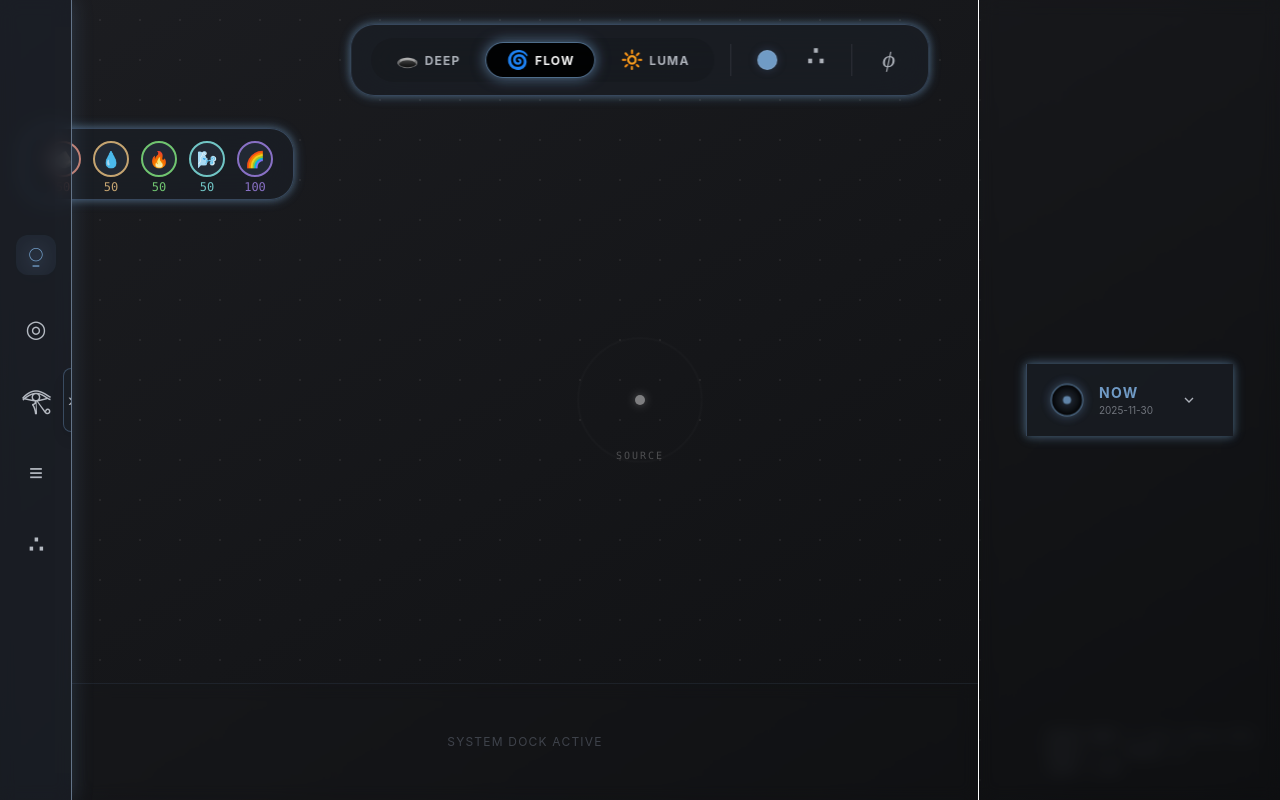
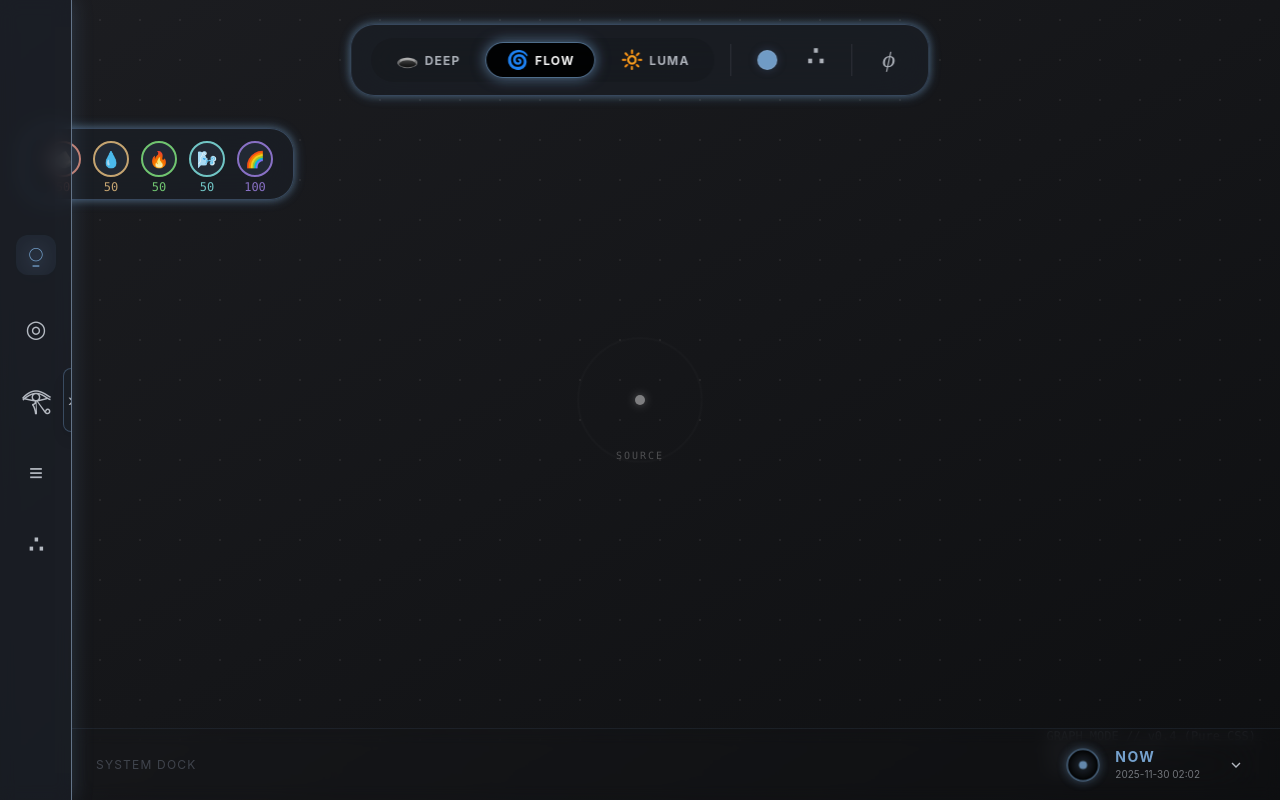
Before and after one commit to po-dzin/symbol-field-hud, a React (Vite) app: page / in a window 1280 px wide. Built offline with nearby package versions, Linux system fonts and the light colour scheme.

Commit message:
refactor(ui): move TimeChip to SystemDock, reduce height to 72px, add time to NOW mode

```diff
--- a/src/components/HUD/SystemDock.jsx
+++ b/src/components/HUD/SystemDock.jsx
@@ -1,8 +1,9 @@
 import React from 'react';
 import { useWindowStore } from '../../store/windowStore';
 import { useStateStore, TONES } from '../../store/stateStore';
+import TimeChip from './TimeChip';
 
-const SystemDock = () => {
+const SystemDock = ({ timeWindow, onScaleChange, onOpenCalendar }) => {
     const { windows, restoreWindow } = useWindowStore();
     const { toneId, mode } = useStateStore();
     const currentTone = TONES.find(t => t.id === toneId) || TONES[0];
@@ -19,7 +20,7 @@ const SystemDock = () => {
 
     return (
         <div
-            className="w-full h-[var(--height-footer)] flex items-center justify-center gap-4 relative z-[var(--z-windows)]"
+            className="w-full h-[72px] flex items-center justify-between px-6 relative z-[var(--z-windows)]"
             style={{
                 borderTop: `1px solid rgba(${accentRGB}, 0.1)`
             }}
@@ -28,34 +29,30 @@ const SystemDock = () => {
             <div className="absolute inset-0 bg-os-glass/5 backdrop-blur-sm -z-10" />
 
             {/* Minimized Windows List */}
+            <div className="flex items-center gap-4">
                 {minimizedWindows.length === 0 ? (
                     <div className="text-os-text-meta text-xs tracking-widest opacity-50">
-                    SYSTEM DOCK ACTIVE
+                        SYSTEM DOCK
                     </div>
                 ) : (
                     minimizedWindows.map(win => (
                         <button
                             key={win.id}
                             onClick={() => restoreWindow(win.id)}
-                        className="group relative flex flex-col items-center gap-2 transition-all duration-300 hover:-translate-y-2"
+                            className="group relative flex items-center gap-2 transition-all duration-300 hover:-translate-y-1"
                             title={`Restore ${win.title}`}
                         >
-                        {/* Window Preview / Icon */}
+                            {/* Window Icon */}
                             <div
-                            className="w-[104px] h-[72px] rounded-lg flex items-center justify-center border transition-all duration-300"
+                                className="w-10 h-10 rounded-lg flex items-center justify-center border transition-all duration-300"
                                 style={{
                                     background: 'var(--surface-1-bg)',
                                     borderColor: `rgba(${accentRGB}, 0.3)`,
                                     boxShadow: `0 4px 12px rgba(0,0,0,0.2)`
                                 }}
                             >
-                            <span className="text-2xl" style={{ color: activeColor }}>{win.glyph}</span>
+                                <span className="text-xl" style={{ color: activeColor }}>{win.glyph}</span>
                             </div>
-
-                        {/* Label */}
-                        <span className="text-[10px] font-medium text-os-text-secondary opacity-0 group-hover:opacity-100 transition-opacity absolute -bottom-6 whitespace-nowrap">
-                            {win.title}
-                        </span>
 
                             {/* Active Indicator */}
                             <div className="w-1 h-1 rounded-full bg-os-text-secondary opacity-50" />
@@ -63,6 +60,14 @@ const SystemDock = () => {
                     ))
                 )}
             </div>
+
+            {/* TimeChip (Right Side) */}
+            <TimeChip
+                timeWindow={timeWindow}
+                onScaleChange={onScaleChange}
+                onOpenCalendar={onOpenCalendar}
+            />
+        </div>
     );
 };
 
--- a/src/components/HUD/TimeChip.jsx
+++ b/src/components/HUD/TimeChip.jsx
@@ -1,6 +1,6 @@
 import React from 'react';
 import { useStateStore, TONES } from '../../store/stateStore';
-import { TIME_SCALES, nextTimeScale, formatTimeWindow } from '../../utils/temporal';
+import { TIME_SCALES, nextTimeScale, formatTimeWindow as formatTW } from '../../utils/temporal';
 
 const TimeChip = ({ timeWindow, onScaleChange, onOpenCalendar }) => {
     const { toneId, mode } = useStateStore();
@@ -24,15 +24,25 @@ const TimeChip = ({ timeWindow, onScaleChange, onOpenCalendar }) => {
         onOpenCalendar();
     };
 
+    const formatDisplay = () => {
+        if (!timeWindow) return 'N/A';
+
+        if (timeWindow.kind === 'NOW') {
+            // Show date and time for NOW mode
+            const now = new Date();
+            const date = now.toISOString().split('T')[0];
+            const time = now.toTimeString().split(' ')[0].substring(0, 5); // HH:MM
+            return `${date} ${time}`;
+        }
+
+        return formatTW(timeWindow);
+    };
+
     return (
         <div
-            className="flex items-center gap-4 h-[72px] px-6 backdrop-blur-xl cursor-default pointer-events-auto"
+            className="flex items-center gap-4 backdrop-blur-xl cursor-default pointer-events-auto"
             style={{
-                background: 'var(--surface-1-bg)',
-                borderLeft: `var(--panel-stroke-width) solid rgba(${accentRGB}, 0.35)`,
-                boxShadow: `0 0 20px rgba(${accentRGB}, 0.22)`,
-                animation: 'pulse-glow-smooth 8s ease-in-out infinite',
-                '--glow-color': `${activeColor}60`
+                background: 'transparent'
             }}
         >
             {/* NOW Anchor - 4U (32px) */}
@@ -64,7 +74,7 @@ const TimeChip = ({ timeWindow, onScaleChange, onOpenCalendar }) => {
                     {timeWindow.kind}
                 </span>
                 <span className="text-[10px] uppercase opacity-60" style={{ color: mode === 'LUMA' ? '#5b5349' : 'var(--text-secondary)' }}>
-                    {formatTimeWindow(timeWindow)}
+                    {formatDisplay()}
                 </span>
             </button>
 
--- a/src/components/Layout/MainLayout.jsx
+++ b/src/components/Layout/MainLayout.jsx
@@ -168,7 +168,7 @@ const MainLayout = () => {
         <div className={`relative w-screen h-screen overflow-hidden grid transition-colors duration-1000 ${getBackgroundStyle()} ${mode === 'LUMA' ? 'mode-luma' : ''} ${mode === 'FLOW' ? 'mode-flow' : ''}`}
             style={{
                 filter: isGrayscale ? 'grayscale(100%)' : 'none',
-                gridTemplateColumns: `${isNavCollapsed ? 72 : navRailWidth}px 1fr var(--width-dock)`
+                gridTemplateColumns: `${isNavCollapsed ? 72 : navRailWidth}px 1fr`
             }}
         >
             {/* Layer 0: The Infinite Canvas (Background) */}
@@ -182,16 +182,11 @@ const MainLayout = () => {
             </div >
 
             {/* Main Content Area - Spans Graph Only (Col 2) */}
-            <div className="relative h-full col-start-2 col-end-3 flex flex-col">
+            <div className="relative h-full col-start-2 flex flex-col">
                 <main className="flex-1 relative">
                     {/* Content specific to the main area can go here if needed */}
                 </main>
-                <SystemDock />
-            </div>
-
-            {/* Right Dock - Temporal Dock (Col 3) */}
-            <div className="relative z-[var(--z-trinity)] col-start-3 border-l border-os-glass-border bg-os-glass/5 backdrop-blur-sm flex items-center justify-center">
-                <TimeChip
+                <SystemDock
                     timeWindow={temporal.timeWindow}
                     onScaleChange={handleScaleChange}
                     onOpenCalendar={handleOpenCalendar}
```
Also changed, not shown: .agent/development-principles.md (added). Lines whose indentation alone changed are shown as unchanged.
